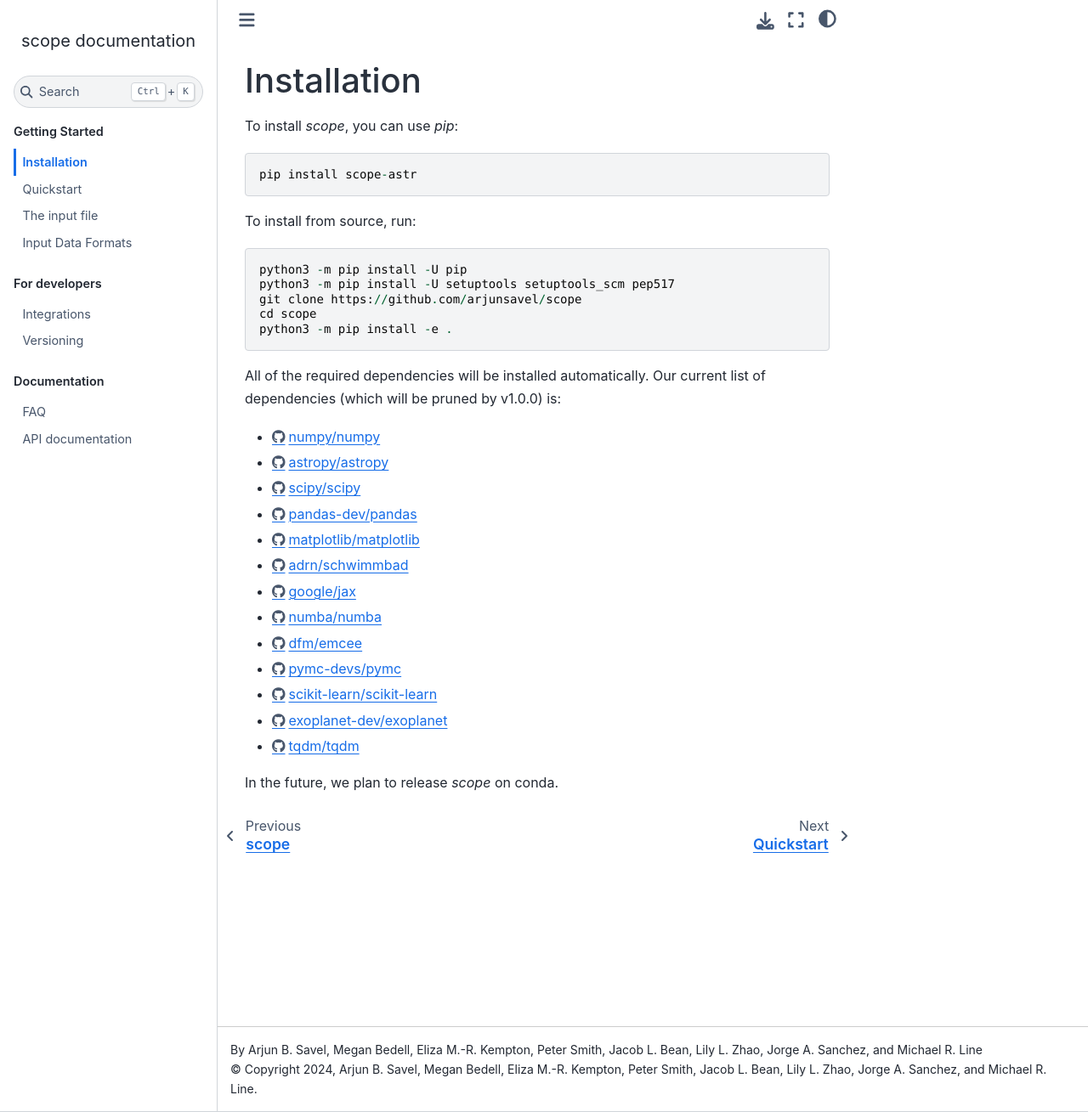
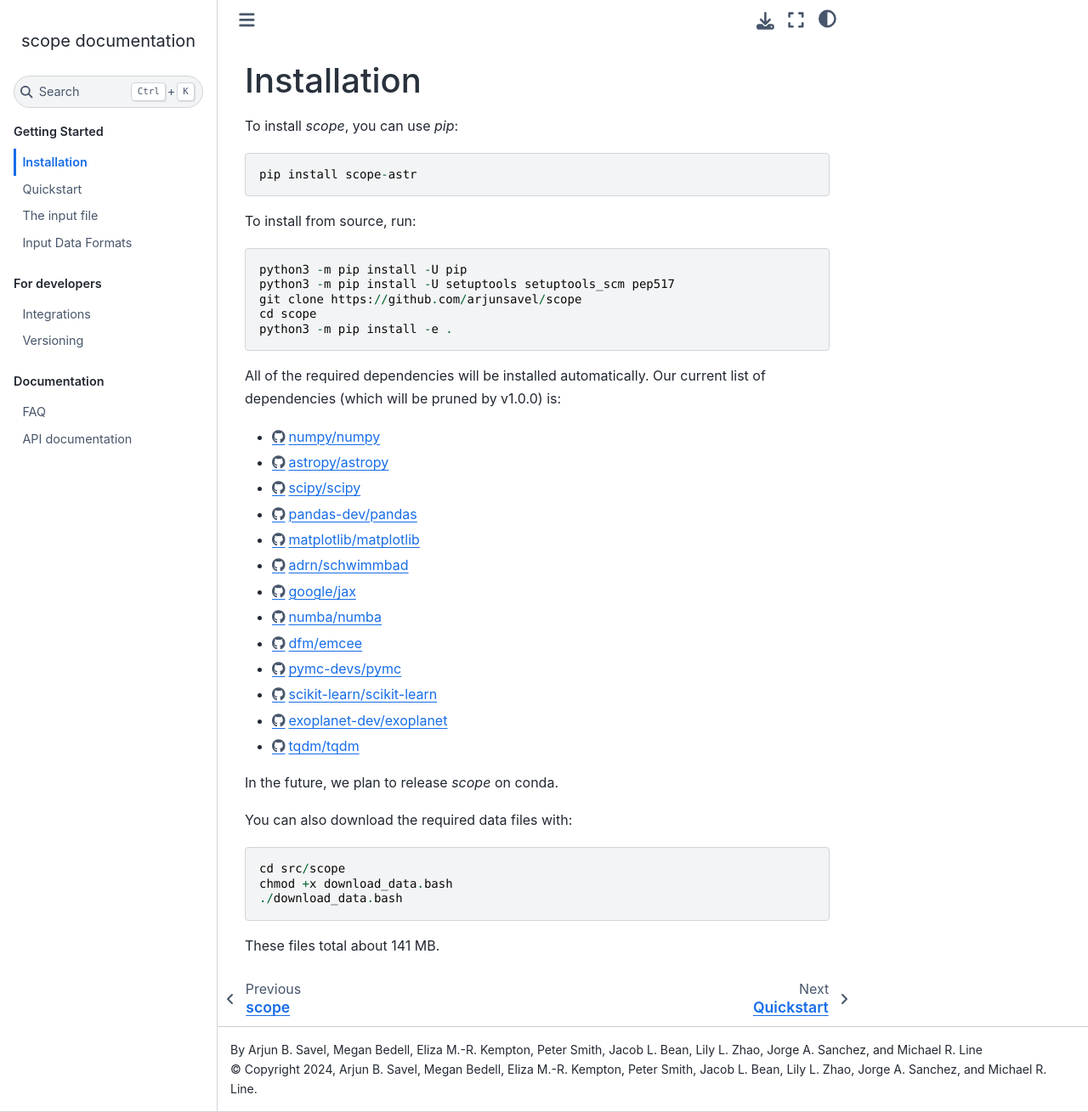
Before and after one commit to arjunsavel/scope, a Sphinx documentation site: the page built from docs/pages/installation.rst, in a window 1280 px wide and 1309 px high. Shown: the whole window at 85% size. Built offline with Sphinx 7.4.7 and the Sphinx Book theme 1.1.4, drawn with Linux system fonts in a browser that asks for light colours.

Commit message:
add data download instructions [skip ci]

```diff
--- a/docs/pages/installation.rst
+++ b/docs/pages/installation.rst
@@ -31,3 +31,11 @@ All of the required dependencies will be installed automatically. Our current li
 
 
 In the future, we plan to release `scope` on conda.
+
+You can also download the required data files with::
+
+    cd src/scope
+    chmod +x download_data.bash
+    ./download_data.bash
+
+These files total about 141 MB.
```
